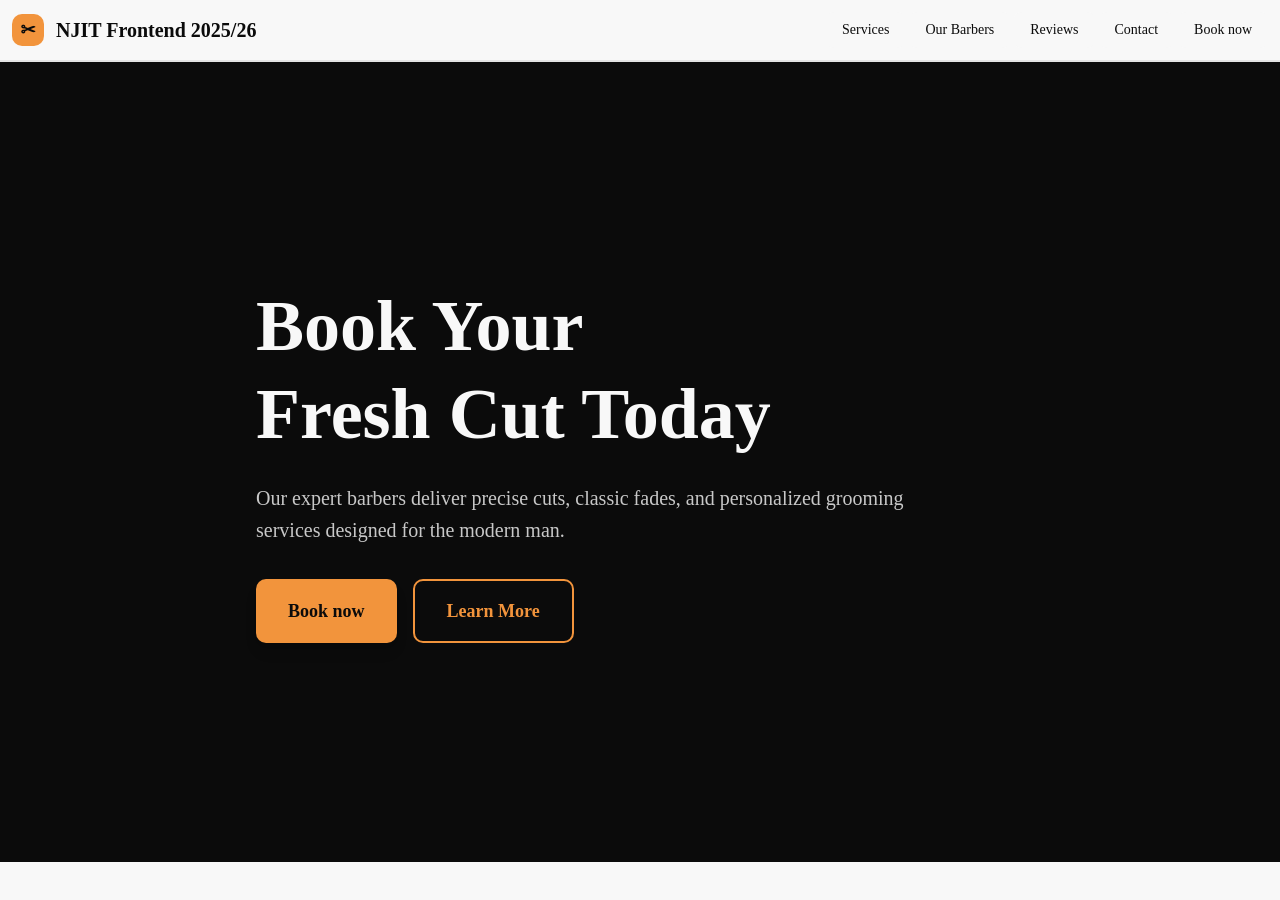
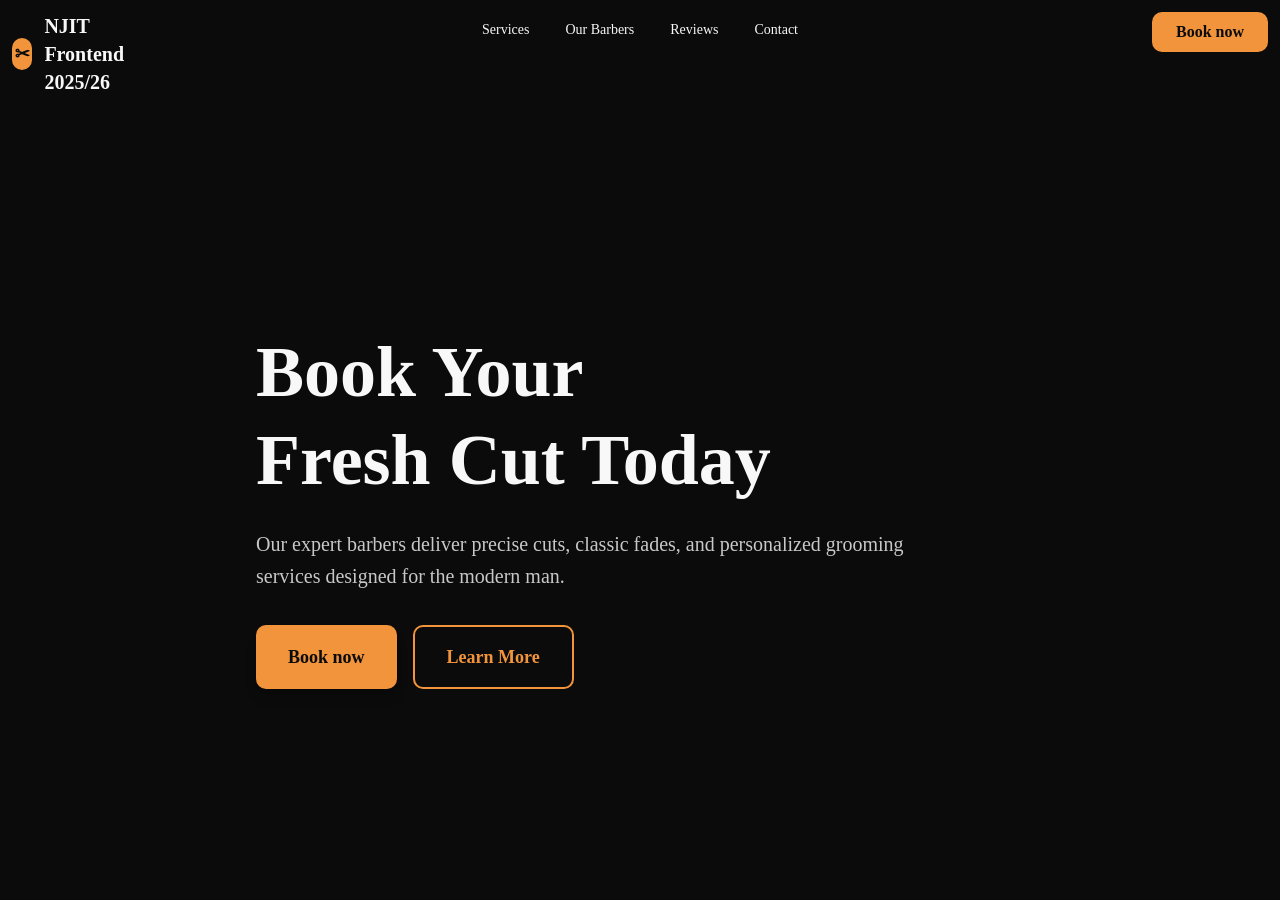
Before and after one commit to rabazso/appointment_system, a Vue app in the folder frontend/: page / in a window 1280 px wide. Shown: the top 900 px of the page. Before the commit the page ends 862 px from the top, so only its background shows below. Built offline with nearby package versions, Linux system fonts and the light colour scheme; what @formkit/vue would draw is missing.

Commit message:
header done

```diff
--- a/frontend/src/components/layout/BaseHeader.vue
+++ b/frontend/src/components/layout/BaseHeader.vue
@@ -7,6 +7,7 @@ import {
   navigationMenuTriggerStyle
 } from '@components/ui/navigation-menu'
 import { Sheet, SheetContent, SheetTrigger } from '@components/ui/sheet'
+import Button from '@components/ui/Button.vue'
 
 const title = import.meta.env.VITE_APP_NAME
 
@@ -26,23 +27,21 @@ const links = [
   {
     label: 'Contact',
     to: '#contatcs'
-  },
-  {
-    label: 'Book now',
-    to: '#booknow'
   }
 ]
 </script>
 
 <template>
-  <header class="bg-background">
-    <div class="flex justify-between p-3 border-b-2 flex-wrap">
+  <header class="sticky bg-primary text-primary-foreground">
+    <div class="flex justify-between p-3 flex-wrap">
+      <div class="w-40">
         <RouterLink to="/" class="flex items-center space-x-3">
           <div className="w-8 h-8 bg-accent rounded-lg flex items-center justify-center">
             <span className="font-bold text-primary text-lg">✂</span>
           </div>
           <span className="text-xl self-center font-bold">{{ title }}</span>
         </RouterLink>
+      </div>
       <Sheet>
         <SheetTrigger asChild>
           <button variant="outline" size="icon" class="lg:hidden">
@@ -81,7 +80,7 @@ const links = [
           </div>
         </SheetContent>
       </Sheet>
-      <NavigationMenu class="hidden lg:block">
+      <NavigationMenu class="flex hidden lg:block">
         <NavigationMenuList>
           <NavigationMenuItem v-for="link of links" :key="link.to">
             <RouterLink v-slot="{ isActive, href, navigate }" :to="link.to" custom>
@@ -97,6 +96,13 @@ const links = [
           </NavigationMenuItem>
         </NavigationMenuList>
       </NavigationMenu>
+      <div class="w-40 flex justify-end">
+        <RouterLink to="/" class="items-center space-x-3">
+          <Button to="/booking" class="hidden md:block bg-accent text-accent-foreground px-6 py-2 rounded-lg font-semibold hover:opacity-70 transition-opacity">
+            Book now
+          </Button>
+        </RouterLink>
+      </div>
     </div>
   </header>
 </template>
--- a/frontend/src/components/ui/navigation-menu/index.js
+++ b/frontend/src/components/ui/navigation-menu/index.js
@@ -10,5 +10,5 @@ export { default as NavigationMenuTrigger } from './NavigationMenuTrigger.vue'
 export { default as NavigationMenuViewport } from './NavigationMenuViewport.vue'
 
 export const navigationMenuTriggerStyle = cva(
-  'group inline-flex h-9 w-max items-center justify-center rounded-md bg-background px-4 py-2 text-sm font-medium hover:bg-accent hover:text-accent-foreground focus:bg-accent focus:text-accent-foreground disabled:pointer-events-none disabled:opacity-50 data-[state=open]:hover:bg-accent data-[state=open]:text-accent-foreground data-[state=open]:focus:bg-accent data-[state=open]:bg-accent/50 focus-visible:ring-ring/50 outline-none transition-[color,box-shadow] focus-visible:ring-[3px] focus-visible:outline-1'
+  'group inline-flex h-9 w-max items-center justify-center rounded-md bg-primary px-4 py-2 text-sm font-medium hover:bg-accent hover:text-accent-foreground focus:bg-accent focus:text-accent-foreground disabled:pointer-events-none disabled:opacity-50 data-[state=open]:hover:bg-accent data-[state=open]:text-accent-foreground data-[state=open]:focus:bg-accent data-[state=open]:bg-accent/50 focus-visible:ring-ring/50 outline-none transition-[color,box-shadow] focus-visible:ring-[3px] focus-visible:outline-1'
 )
```
Lines whose indentation alone changed are shown as unchanged.
